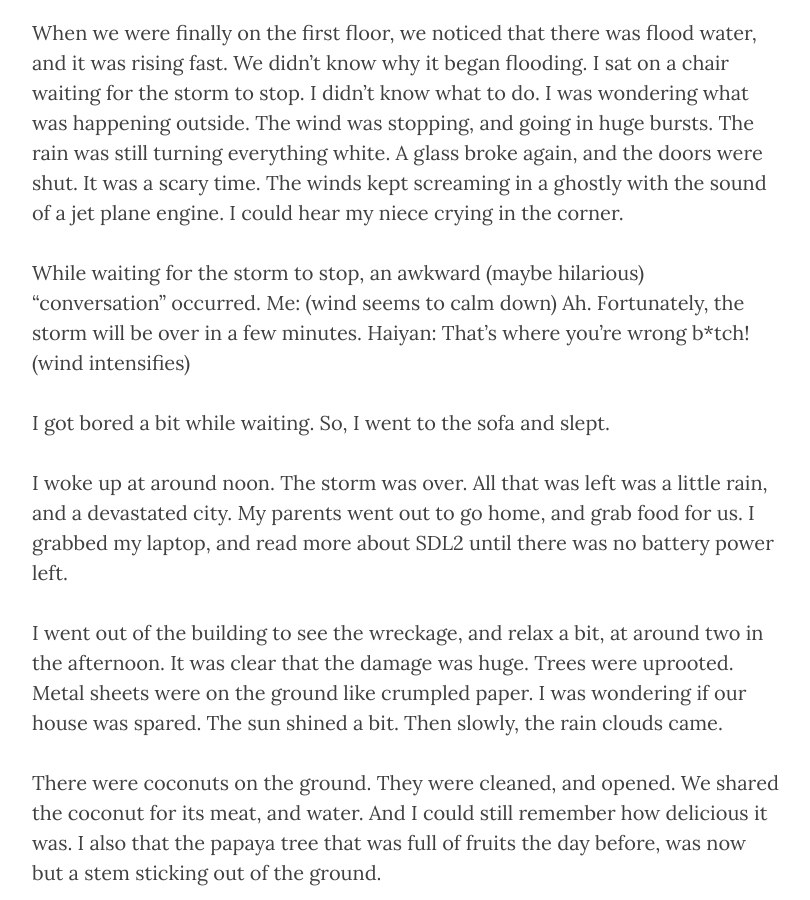
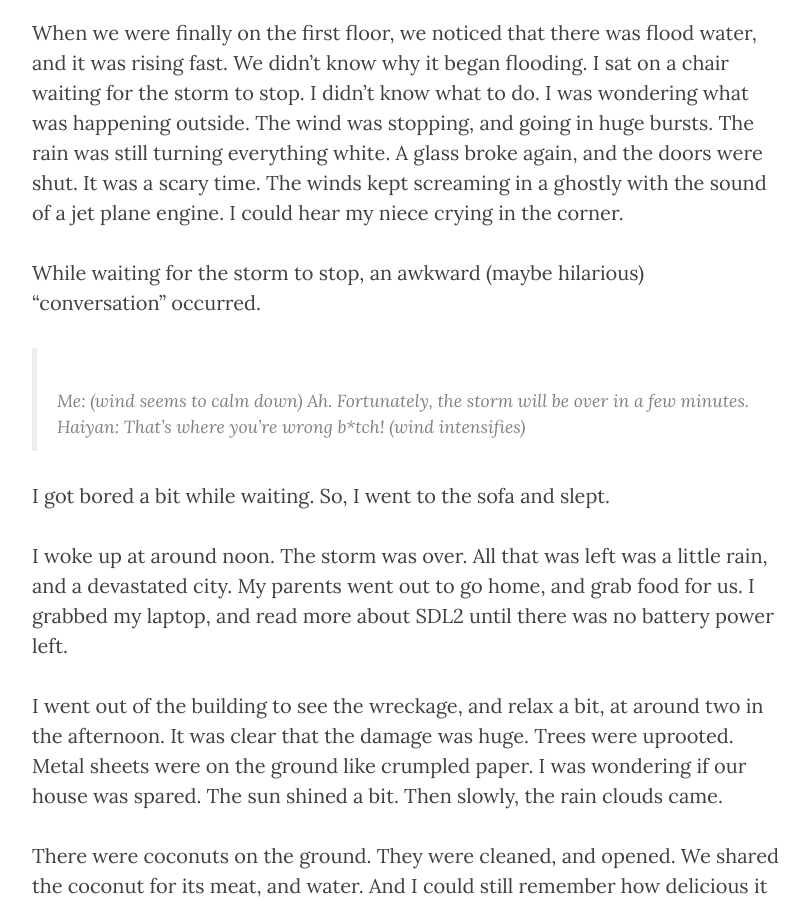
Before and after one commit to seanballais/seanballais.github.io, a Jekyll site: the page built from _posts/2015-11-08-remembering-haiyan.md, in a window 1280 px wide and 900 px high, scrolled down 2744 px. Shown: the whole window, without its empty margins (233-1043 px from the left). Built offline with Jekyll 4.4.1, drawn with Linux system fonts in a browser that asks for light colours; nearby versions of some CDN libraries; comment, search, counter and statistics services are not loaded; some of the changed lines change nothing that is shown.

Commit message:
Quoted the conversation.

```diff
--- a/_posts/2015-11-08-remembering-haiyan.md
+++ b/_posts/2015-11-08-remembering-haiyan.md
@@ -36,8 +36,8 @@ In order for us to be safe, we went to the first floor of the building. Near the
 When we were finally on the first floor, we noticed that there was flood water, and it was rising fast. We didn't know why it began flooding. I sat on a chair waiting for the storm to stop. I didn't know what to do. I was wondering what was happening outside. The wind was stopping, and going in huge bursts. The rain was still turning everything white. A glass broke again, and the doors were shut. It was a scary time. The winds kept screaming in a ghostly with the sound of a jet plane engine. I could hear my niece crying in the corner.
 
 While waiting for the storm to stop, an awkward (maybe hilarious) "conversation" occurred.
-Me: (wind seems to calm down) Ah. Fortunately, the storm will be over in a few minutes.
-Haiyan: That's where you're wrong b*tch! (wind intensifies)
+> Me: (wind seems to calm down) Ah. Fortunately, the storm will be over in a few minutes.
+> Haiyan: That's where you're wrong b*tch! (wind intensifies)
 
 I got bored a bit while waiting. So, I went to the sofa and slept.
 
```
